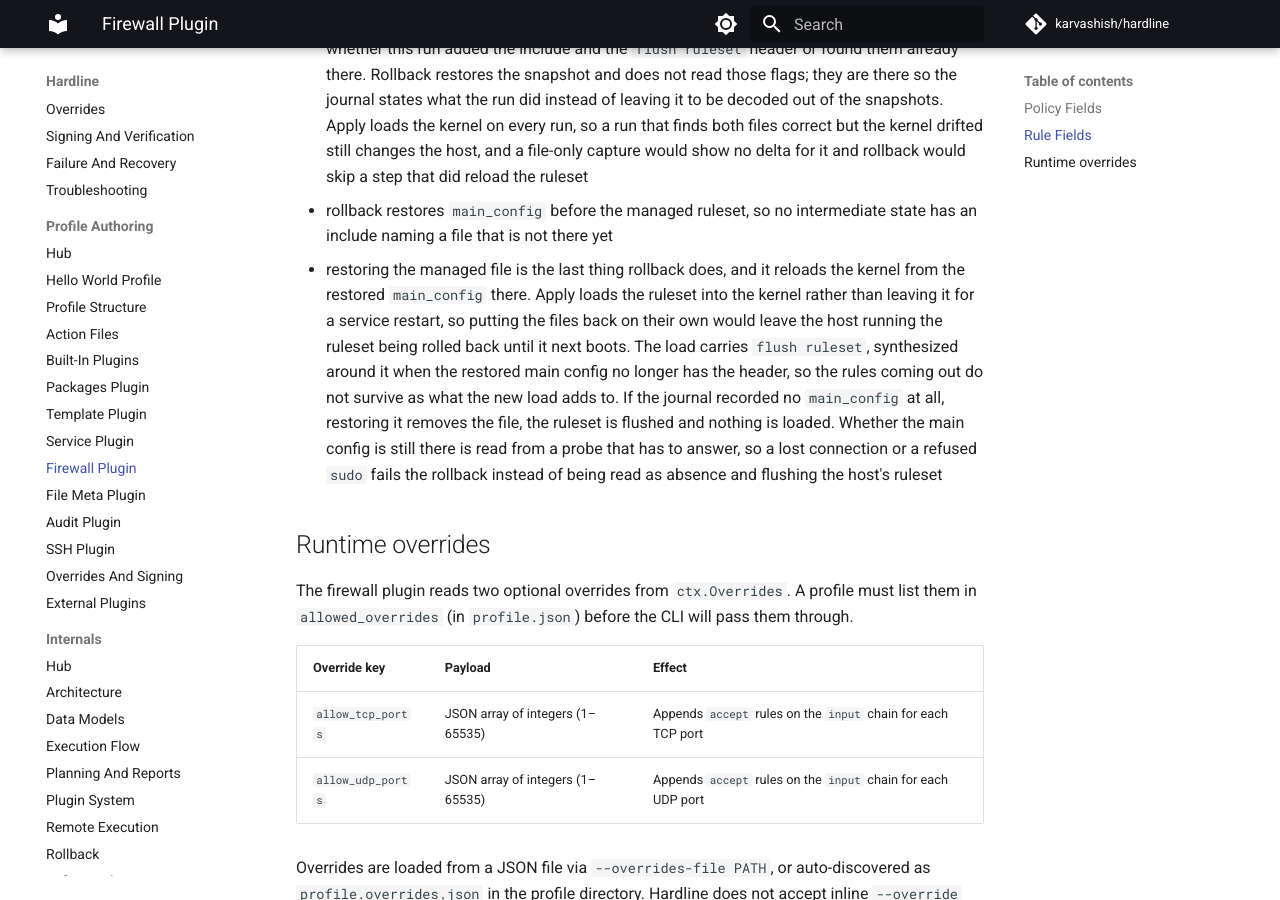
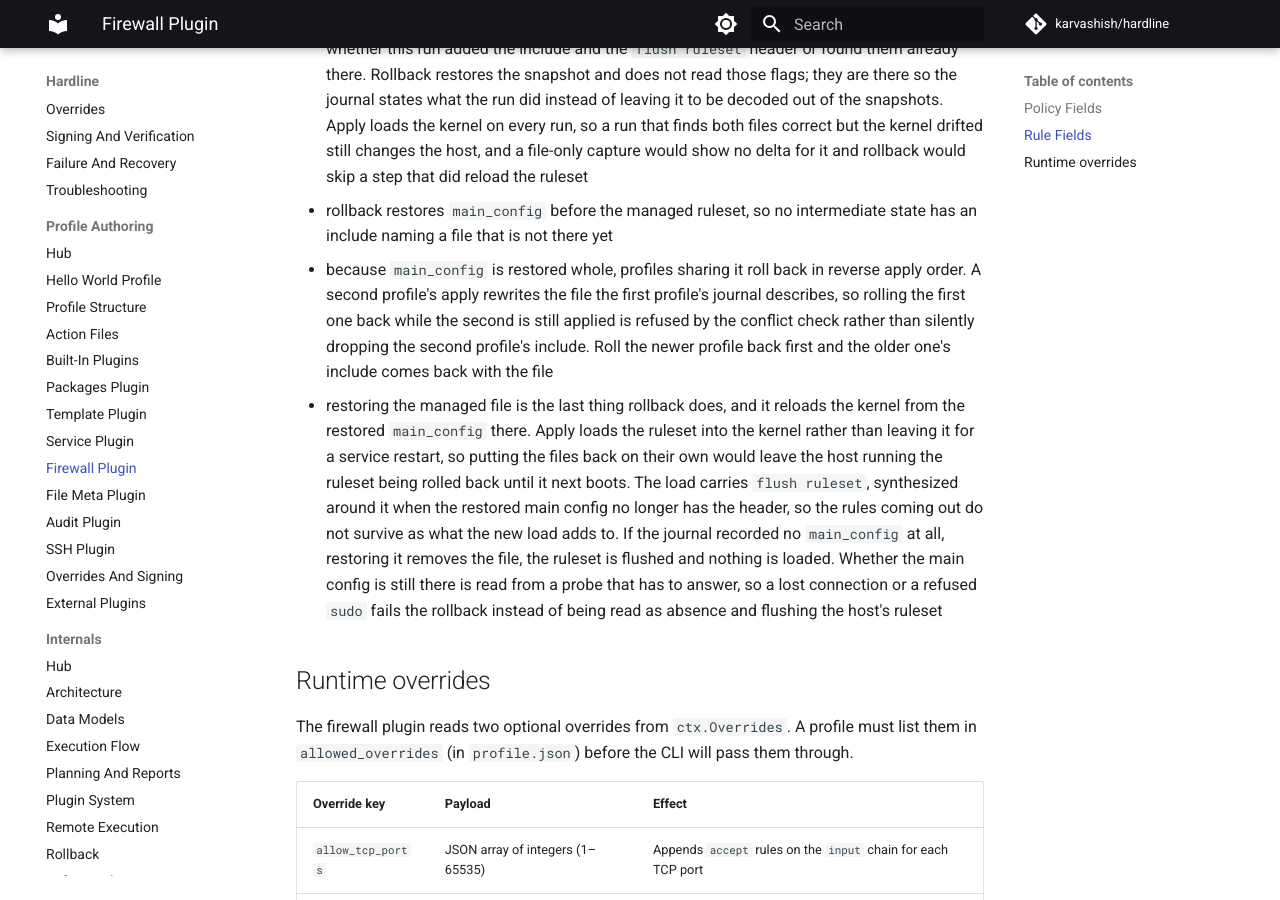
Before and after one commit to karvashish/hardline, an MkDocs documentation site: the page built from docs/profiles/firewall-plugin.md, in a window 1280 px wide and 900 px high, scrolled down 3368 px. Built offline with MkDocs 1.6.1 and Material for MkDocs 9.7.7, drawn with Linux system fonts in a browser that asks for light colours; comment, search, counter and statistics services are not loaded.

Commit message:
Roll layered firewall profiles back in reverse apply order and refuse the out-of-order rollback

```diff
--- a/docs/profiles/firewall-plugin.md
+++ b/docs/profiles/firewall-plugin.md
@@ -89,6 +89,7 @@ Behavior:
 - plan compares both the managed file and, when possible, the running nftables table via `nft -j list ruleset`, and reports a chain whose rules match but evaluate in a different order
 - the capture records the loaded table from `nft -j list ruleset` alongside whole-file snapshots of both the managed ruleset and `main_config`, plus a flag per line saying whether this run added the include and the `flush ruleset` header or found them already there. Rollback restores the snapshot and does not read those flags; they are there so the journal states what the run did instead of leaving it to be decoded out of the snapshots. Apply loads the kernel on every run, so a run that finds both files correct but the kernel drifted still changes the host, and a file-only capture would show no delta for it and rollback would skip a step that did reload the ruleset
 - rollback restores `main_config` before the managed ruleset, so no intermediate state has an include naming a file that is not there yet
+- because `main_config` is restored whole, profiles sharing it roll back in reverse apply order. A second profile's apply rewrites the file the first profile's journal describes, so rolling the first one back while the second is still applied is refused by the conflict check rather than silently dropping the second profile's include. Roll the newer profile back first and the older one's include comes back with the file
 - restoring the managed file is the last thing rollback does, and it reloads the kernel from the restored `main_config` there. Apply loads the ruleset into the kernel rather than leaving it for a service restart, so putting the files back on their own would leave the host running the ruleset being rolled back until it next boots. The load carries `flush ruleset`, synthesized around it when the restored main config no longer has the header, so the rules coming out do not survive as what the new load adds to. If the journal recorded no `main_config` at all, restoring it removes the file, the ruleset is flushed and nothing is loaded. Whether the main config is still there is read from a probe that has to answer, so a lost connection or a refused `sudo` fails the rollback instead of being read as absence and flushing the host's ruleset
 
 ## Runtime overrides
```
Also changed, not shown: 1 other file.
